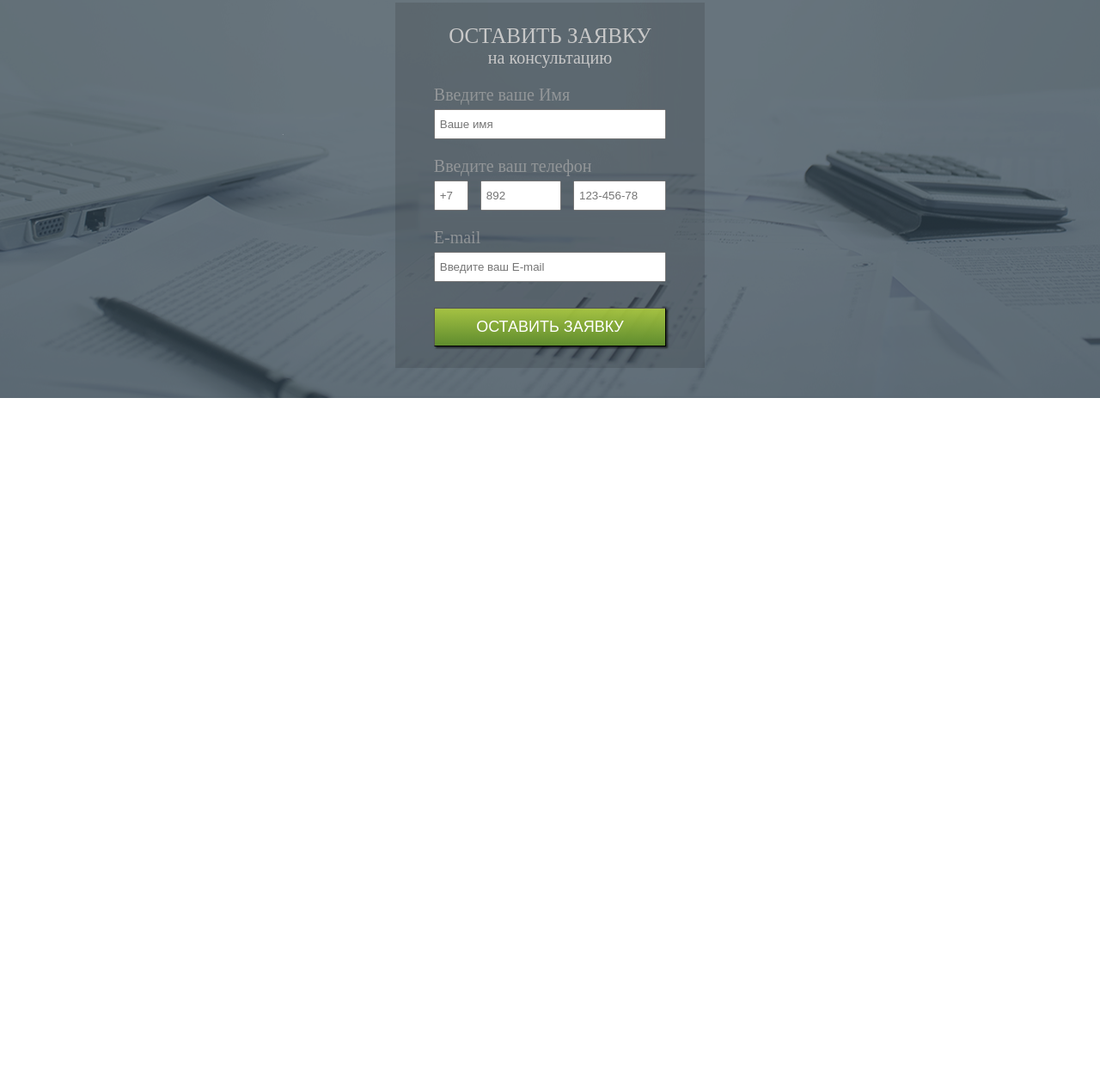
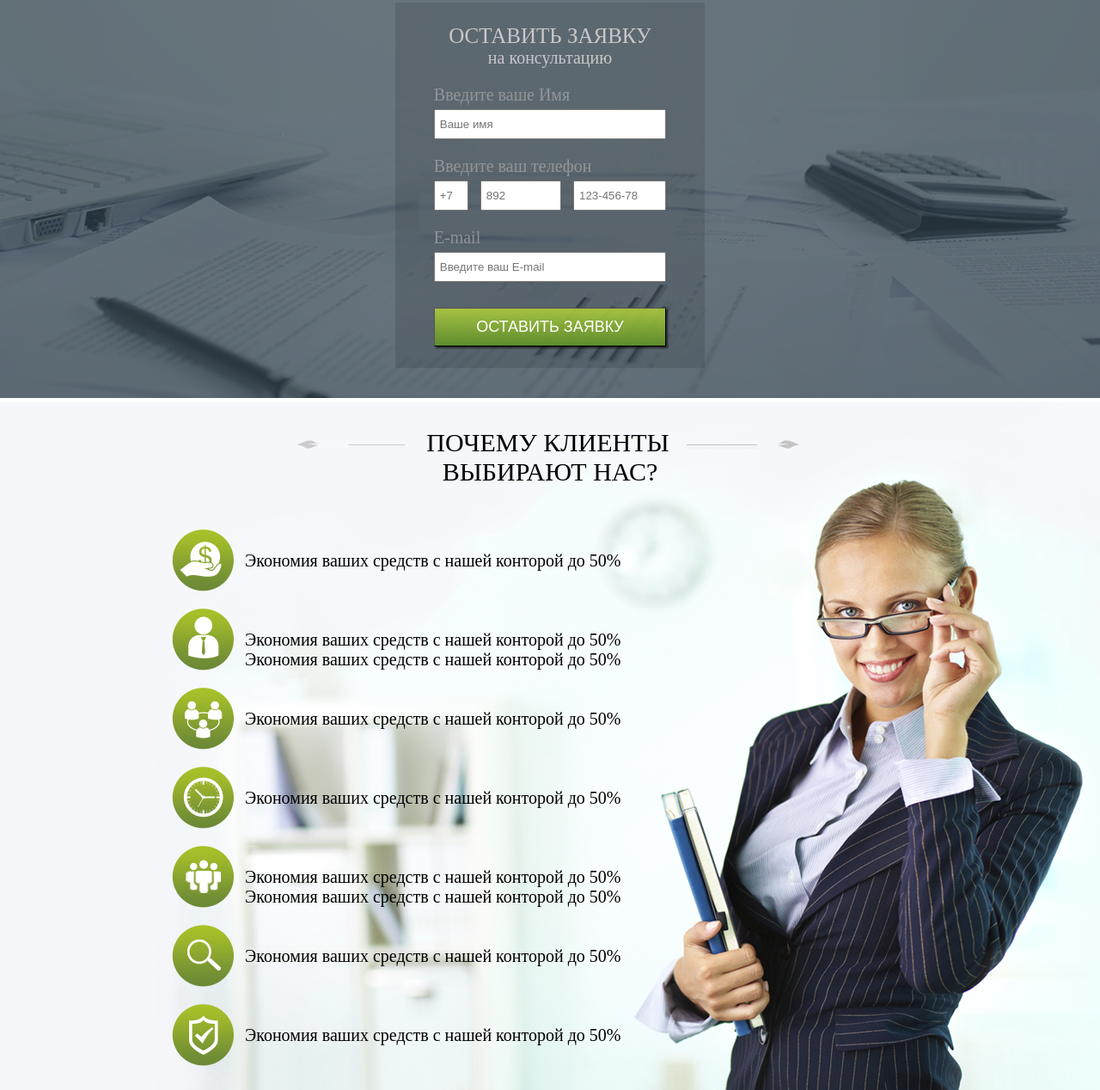
Before and after one commit to TonyKilov/buhgalteria, a plain HTML site: page index.html in a window 1280 px wide. Shown: the part 2042-3310 px from the top of the page at 86% size. Before the commit the page ends 2505 px from the top, so only its background shows below. Drawn offline with Linux system fonts and the light colour scheme.

Commit message:
block_why

```diff
--- a/css/style.css
+++ b/css/style.css
@@ -22,6 +22,8 @@ li.container-service-right { list-style-image: url("../image/list-marker--active
 .basic_form_title,
 .color-gray { color: rgba(169, 169, 169, 0.71); }
 .basic_form_title .color-gray { color: rgba(200,200,200,1); }
+.wrap_form { padding-top: 20px; }
+.block-wrap-why { margin: 50px 0; }
 
 .clearfix:after {
 	content: ".";
@@ -262,7 +264,7 @@ li.container-service-right { list-style-image: url("../image/list-marker--active
     font-size: 30px;
     text-align: center;
     text-transform: uppercase;
-    margin-top: 30px;
+    padding-top: 30px;
 }
 
 
@@ -365,4 +367,32 @@ li.container-service-right { list-style-image: url("../image/list-marker--active
 	height: 500px;
 }
 
-.wrap_form { padding-top: 20px; }
+.why-client {
+	background: url(../image/bg-3.png) no-repeat center bottom;
+	height: 800px;
+	margin-top: 5px;
+}
+
+.block-why {
+	width: 50%;
+	margin-left: 90px;
+}
+
+.block-why-size {
+	margin-top: 20px;
+	height: 72px;
+    padding-left: 85px;
+    padding-top: 25px;
+    box-sizing: border-box;
+    /* line-height: 72px; */
+    font-size: 20px;
+
+}
+
+.block-why-image1 { background: url(../image/why-we-1.png) no-repeat; }
+.block-why-image2 { background: url(../image/why-we-2.png) no-repeat; }
+.block-why-image3 { background: url(../image/why-we-3.png) no-repeat; }
+.block-why-image4 { background: url(../image/why-we-4.png) no-repeat; }
+.block-why-image5 { background: url(../image/why-we-5.png) no-repeat; }
+.block-why-image6 { background: url(../image/why-we-6.png) no-repeat; }
+.block-why-image7 { background: url(../image/why-we-7.png) no-repeat; }
--- a/index.html
+++ b/index.html
@@ -179,8 +179,8 @@
 		</div>
 	</div>
 
-<div class="clearfix"></div>
-	<div class="consultate-img">
+	<div class="clearfix"></div>
+		<div class="consultate-img">
 		<div class="container">
 			<div class="wrap_form">
 				<form class="form_nmb2" action="#">
@@ -214,6 +214,25 @@
 		</div>
 	</div>
 
+	<div class="why-client">
+		<div class="container">
+			<div class="service-title-basic">Почему клиенты</div>
+			<div class="service-title service-title-margin">выбирают нас?</div>
+
+		<div class="block-wrap-why">
+			<div class="block-why">
+				<div class="block-why-size block-why-image1">Экономия ваших средств с нашей конторой до 50%</div>
+				<div class="block-why-size block-why-image2">Экономия ваших средств с нашей конторой до 50% Экономия ваших средств с нашей конторой до 50%</div>
+				<div class="block-why-size block-why-image3">Экономия ваших средств с нашей конторой до 50%</div>
+				<div class="block-why-size block-why-image4">Экономия ваших средств с нашей конторой до 50%</div>
+				<div class="block-why-size block-why-image5">Экономия ваших средств с нашей конторой до 50% Экономия ваших средств с нашей конторой до 50%</div>
+				<div class="block-why-size block-why-image6">Экономия ваших средств с нашей конторой до 50%</div>
+				<div class="block-why-size block-why-image7">Экономия ваших средств с нашей конторой до 50%</div>
+			</div>
+
+		</div>
+		</div>
+	</div>
+
 </body>
-
 </html>
```
